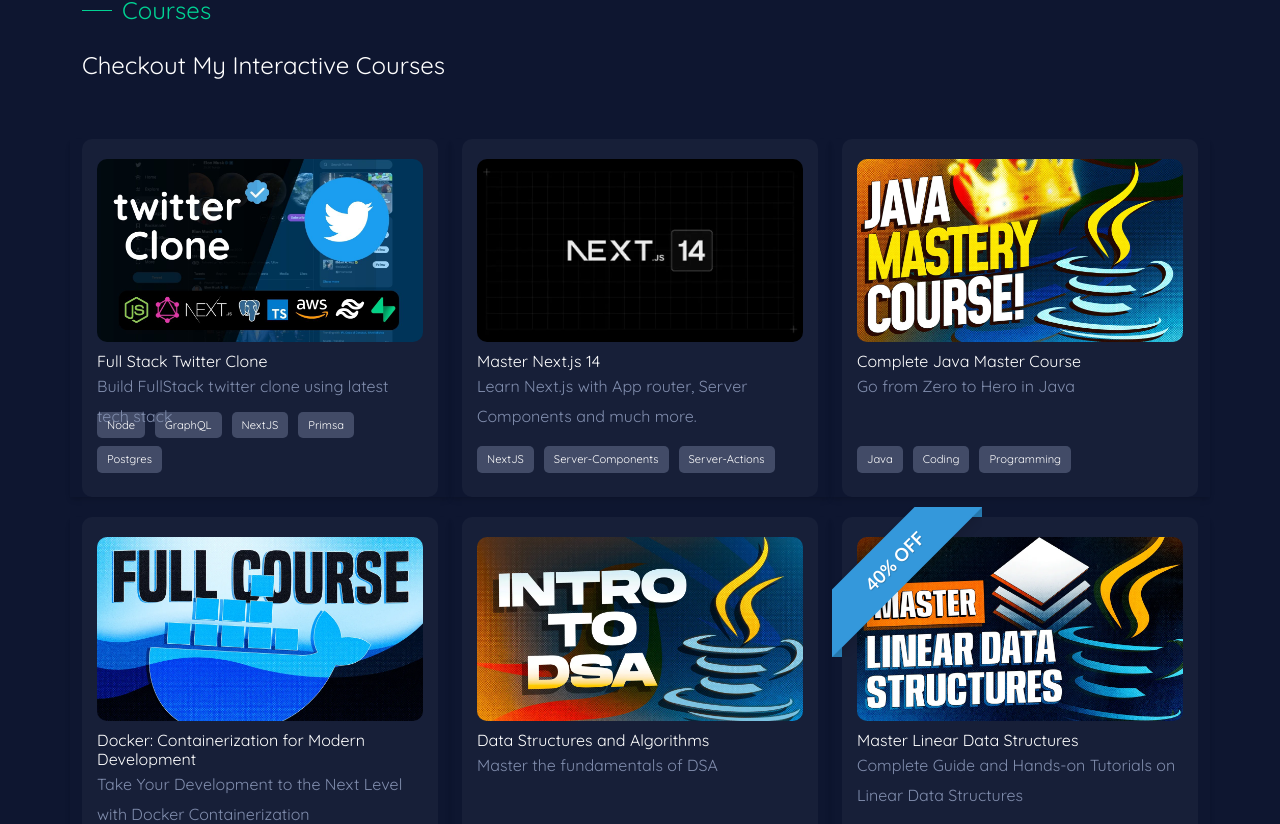
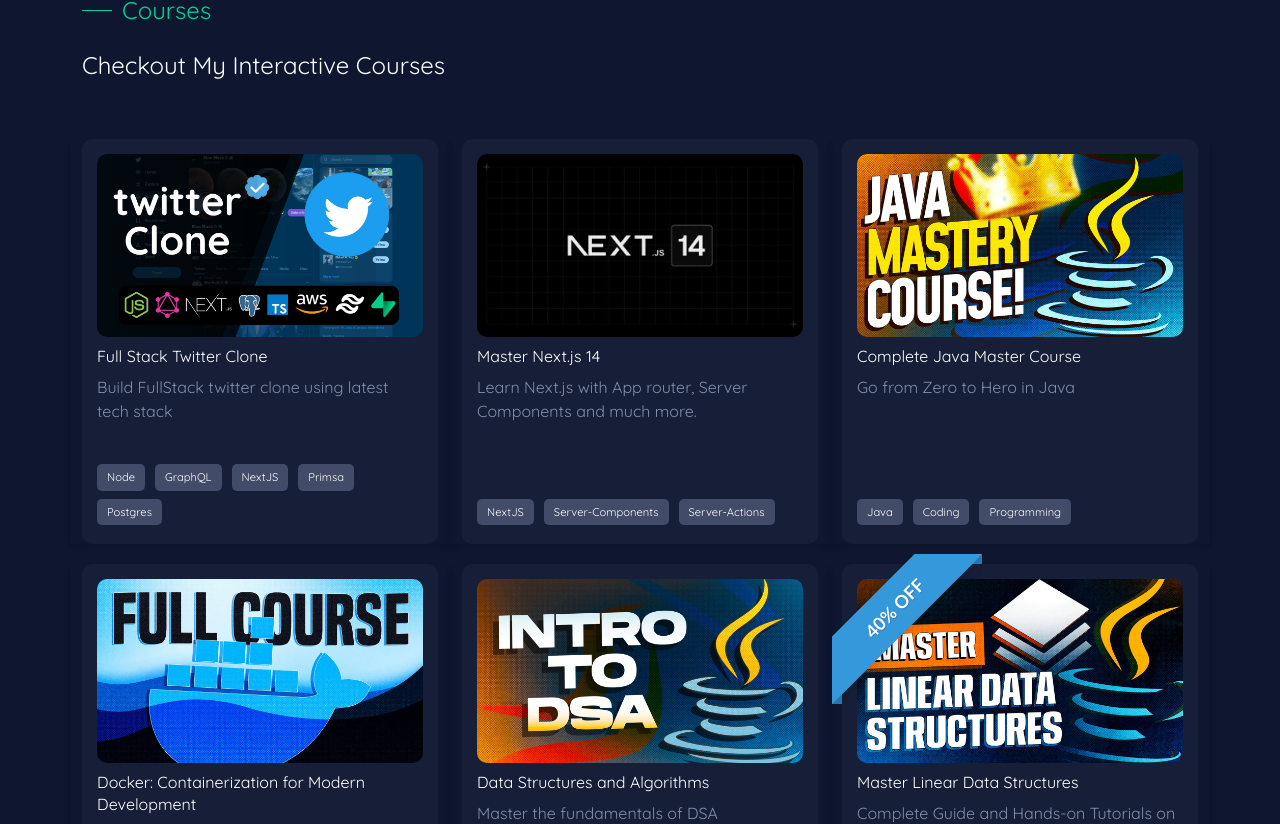
Before and after one commit to piyushgarg-dev/piyushgargdev-nextjs, a Next.js app: page / in a window 1280 px wide. Shown: the part 1254-2078 px from the top of the page. Built offline with nearby package versions, Linux system fonts and the light colour scheme; no server answers.

Commit message:
fixed the card text and button alignment

```diff
--- a/components/UI/PortfolioItem.jsx
+++ b/components/UI/PortfolioItem.jsx
@@ -43,11 +43,14 @@ const PortfolioItem = (props) => {
               style={{
                 position: "absolute",
                 background: "transparent",
-                bottom: "20px",
+                bottom: "15px",
+                left: "15px",
+                right: "15px",
                 display: "flex",
                 flexDirection: "row",
                 flexWrap: "wrap",
-              }}>
+              }}
+            >
 
               {keyword.map((item, index) => (
                 <span
--- a/styles/portfolio-item.module.css
+++ b/styles/portfolio-item.module.css
@@ -1,11 +1,12 @@
 .portfolio__item {
   background: #171f38;
-  padding: 10px 15px 10px 15px;
-  padding-top: 20px;
+  padding: 15px 15px 55px;
   border-radius: 10px;
-  margin-bottom: 8px;
+  margin-bottom: 18px;
   min-height: 100%;
+  height: 100%;
   position: relative;
+  box-sizing: border-box;
 }
 
 .portfolio__item div {
@@ -20,7 +21,15 @@
 
 .portfolio__item h3 {
   background: transparent;
-  padding: 10px 0px 0px 0px;
+  padding: 8px 0;
+  line-height: 1.4;
+  overflow-wrap: break-word;
+}
+
+.portfolio__item p {
+  background: transparent;
+  line-height: 1.5;
+  overflow-wrap: break-word;
 }
 
 .portfolio__img {
```
